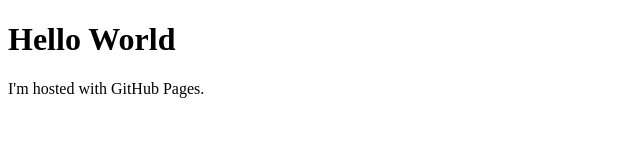
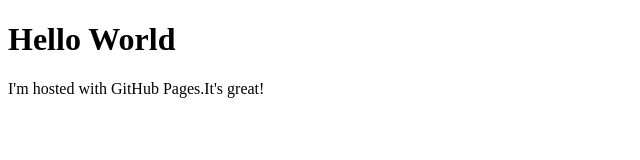
Before and after one commit to sakata21/sakata21.github.io, a plain HTML site: page index.html in a window 1280 px wide. Shown: the full height of the page, 0-640 px from the left. Drawn offline with Linux system fonts and the light colour scheme.

Commit message:
Update index.html

```diff
--- a/index.html
+++ b/index.html
@@ -2,6 +2,6 @@
 <html>
 <body>
 <h1>Hello World</h1>
-<p>I'm hosted with GitHub Pages.</p>
+<p>I'm hosted with GitHub Pages.It's great!</p>
 </body>
 </html>
```
